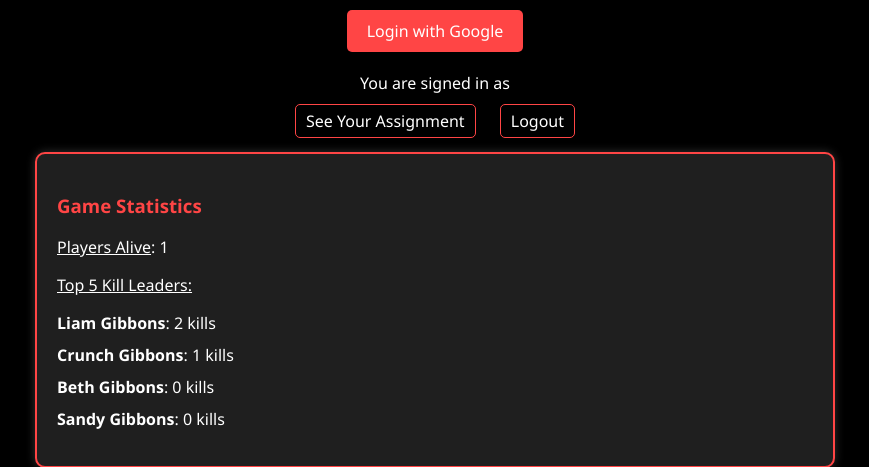
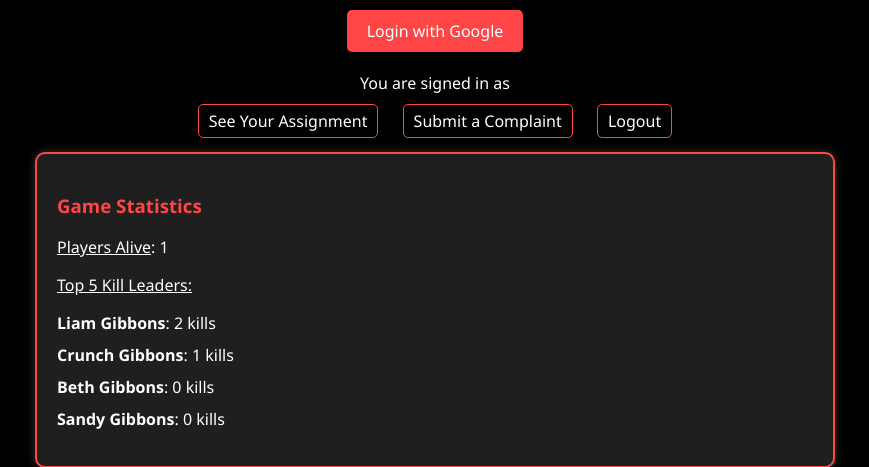
Before and after one commit to lgibbons12/Assassin-Game, a Django app: page / in a window 1280 px wide. Shown: the part 73-540 px from the top of the page, without its empty margins (205-1074 px from the left). Run offline with Django 5.2, Linux system fonts and the light colour scheme; a user stored in the database is signed in; data comes from the database, SQL or seed files in the repository; some libraries are stand-ins or nearby versions.

Commit message:
added link for complains

```diff
--- a/users/templates/users/home.html
+++ b/users/templates/users/home.html
@@ -23,6 +23,7 @@
             <p>You are signed in as {{user.first_name}}</p>
             <div class="links">
                 <a href="assignment">See Your Assignment</a>
+                <a href="complaints">Submit a Complaint</a>
                 <a href="logout">Logout</a>
             </div>
         </div>
```
